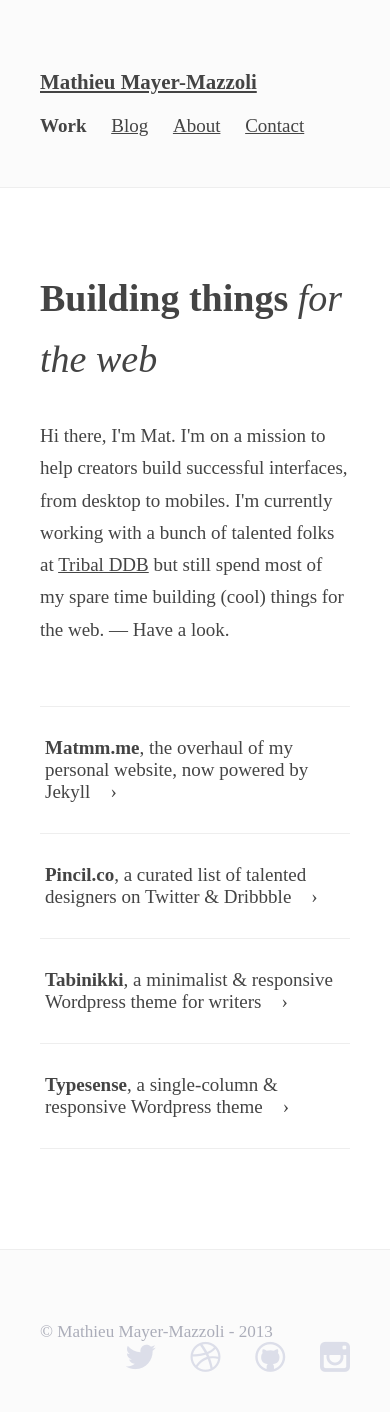
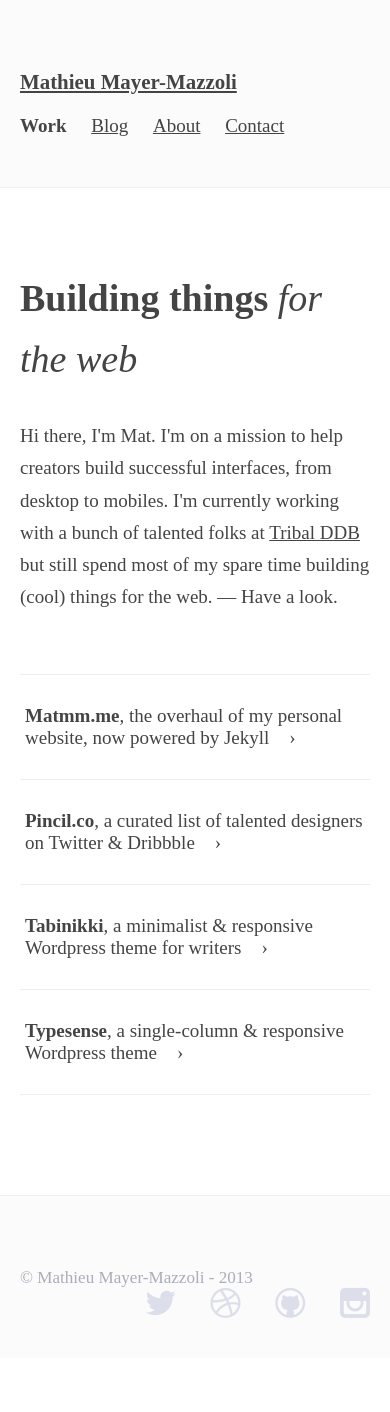
Before and after one commit to mx3m/mx3m.github.io, a Jekyll site: the page built from index.html, in a window 390 px wide. Built offline with Jekyll 4.4.1, drawn with Linux system fonts in a browser that asks for light colours; nearby versions of some CDN libraries; Markdown is read by kramdown in place of the engine named in the settings; the list of posts is cut into pages by our own code; after the commit the page ends 1358 px from its top, so only the background shows below that.

Commit message:
Media Queries

```diff
--- a/css/main.css
+++ b/css/main.css
@@ -320,3 +320,11 @@
   }
 
 }
+
+@media only screen and (max-width : 619px) {
+
+  .container {
+    padding: 0 20px;
+  }
+
+}
```
Also changed, not shown: 1 other file.
